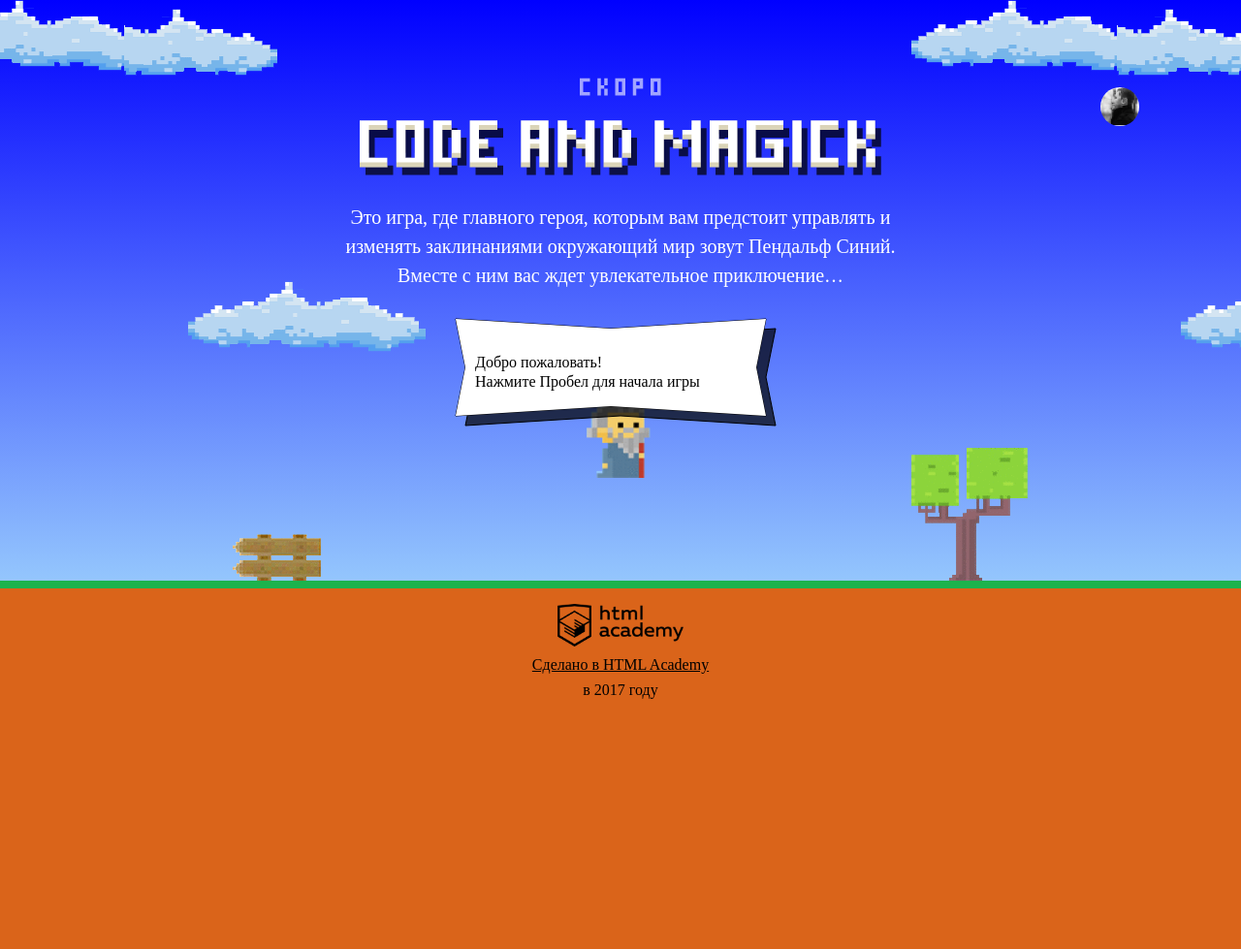
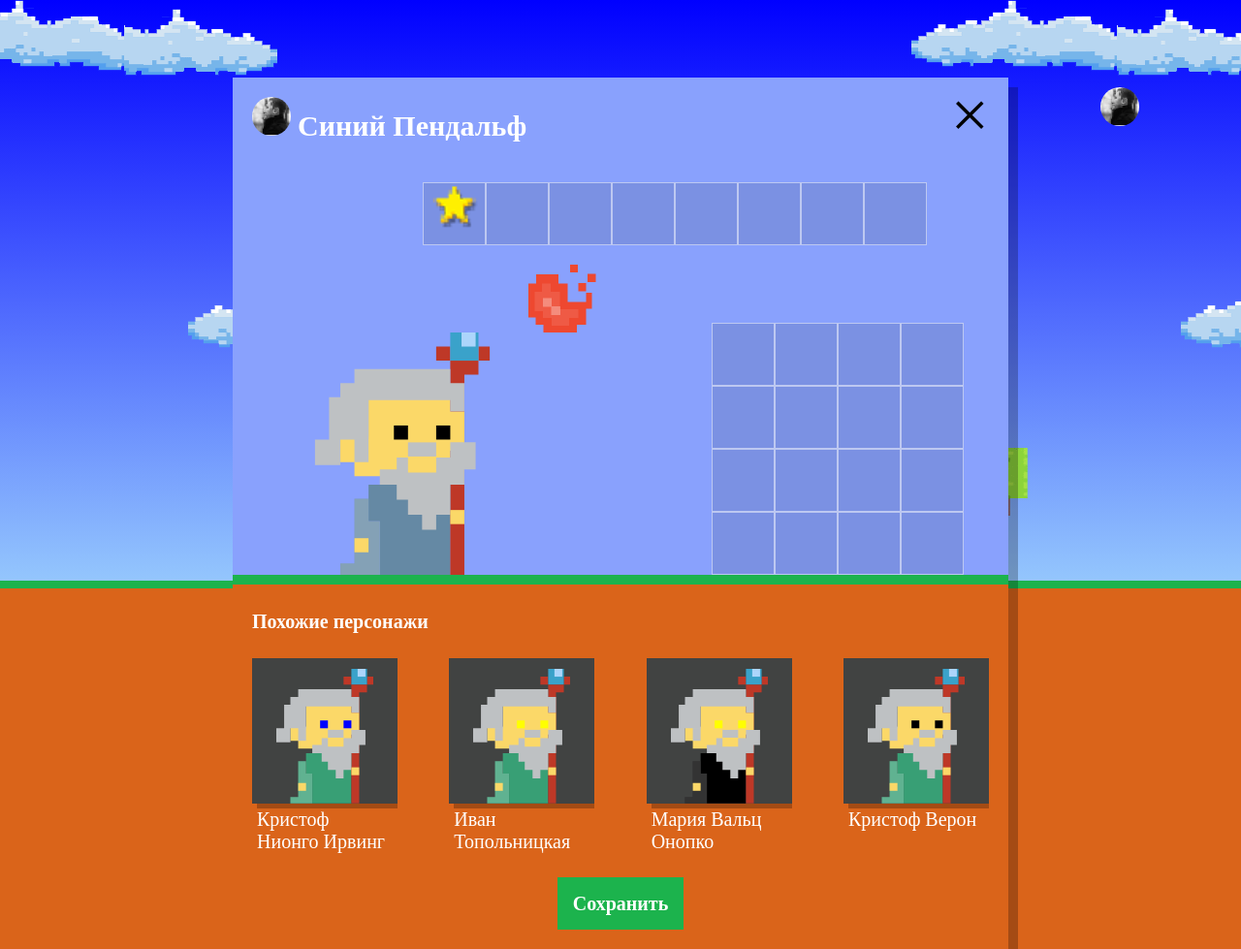
Before and after one commit to aaaaaua/897219-code-and-magick-18, a website: page index.html in a window 1280 px wide. Shown: the whole page at 97% size. Before the commit the page ends 800 px from the top, so only its background shows below. Drawn offline with Linux system fonts and the light colour scheme; a web font is replaced by a local one.

Commit message:
добавляет функцию генерации случайных данных, функцию создания DOM-элемента на основе JS-объекта, функцию заполнения блока DOM-элементами на основе массива JS-объектов

```diff
--- a/index.html
+++ b/index.html
@@ -200,6 +200,7 @@ var getWizardY = function (height) {
   return (height / 3);
 };
 </script>
+<script src="js/setup.js"></script>
 <script src="js/stat.js"></script>
 <script src="js/game.js"></script>
 
--- /dev/null
+++ b/js/setup.js
@@ -0,0 +1,64 @@
+'use strict';
+
+var WIZARD_NAMES = ['Иван', 'Хуан Себастьян', 'Мария', 'Кристоф', 'Виктор', 'Юлия', 'Люпита', 'Вашингтон'];
+var WIZARD_LAST_NAMES = ['да Марья', 'Верон', 'Мирабелла', 'Вальц Онопко', 'Топольницкая', 'Нионго Ирвинг'];
+var WIZARD_COAT_COLOR = ['rgb(101, 137, 164)', 'rgb(241, 43, 107)', 'rgb(146, 100, 161)', 'rgb(56, 159, 117)', 'rgb(215, 210, 55)', 'rgb(0, 0, 0)'];
+var WIZARD_EYES_COLOR = ['black', 'red', 'blue', 'yellow', 'green'];
+
+// случайное значение из массива
+var getRandomArrValue = function (array) {
+  return array[Math.floor(Math.random() * array.length)];
+};
+
+var userDialog = document.querySelector('.setup');
+var similarListElement = userDialog.querySelector('.setup-similar-list');
+var similarWizardTemplate = document.querySelector('#similar-wizard-template')
+    .content
+    .querySelector('.setup-similar-item');
+
+userDialog.classList.remove('hidden');
+userDialog.querySelector('.setup-similar').classList.remove('hidden');
+
+// функция создания персонажа
+var makeWizard = function (name, lastName, coatColor, eyesColor) {
+  var wizard = {
+    name: getRandomArrValue(name) + ' ' + getRandomArrValue(lastName),
+    coatColor: getRandomArrValue(coatColor),
+    eyesColor: getRandomArrValue(eyesColor)
+  };
+
+  return wizard;
+};
+
+// функция создания массива персонажей
+var makeWizardsArr = function () {
+  var wizards = [];
+  for (var i = 0; i < 4; i++) {
+    wizards.push(makeWizard(WIZARD_NAMES, WIZARD_LAST_NAMES, WIZARD_COAT_COLOR, WIZARD_EYES_COLOR));
+  }
+  return wizards;
+};
+
+var wizards = makeWizardsArr();
+
+// функция создания DOM-элемента на основе JS-объекта
+var renderWizard = function (wizard) {
+  var wizardElement = similarWizardTemplate.cloneNode(true);
+
+  wizardElement.querySelector('.setup-similar-label').textContent = wizard.name;
+  wizardElement.querySelector('.wizard-coat').style.fill = wizard.coatColor;
+  wizardElement.querySelector('.wizard-eyes').style.fill = wizard.eyesColor;
+
+  return wizardElement;
+};
+
+
+var createWizzards = function () {
+  var fragment = document.createDocumentFragment();
+  for (var i = 0; i < wizards.length; i++) {
+    fragment.appendChild(renderWizard(wizards[i]));
+  }
+  similarListElement.appendChild(fragment);
+};
+
+createWizzards();
```
